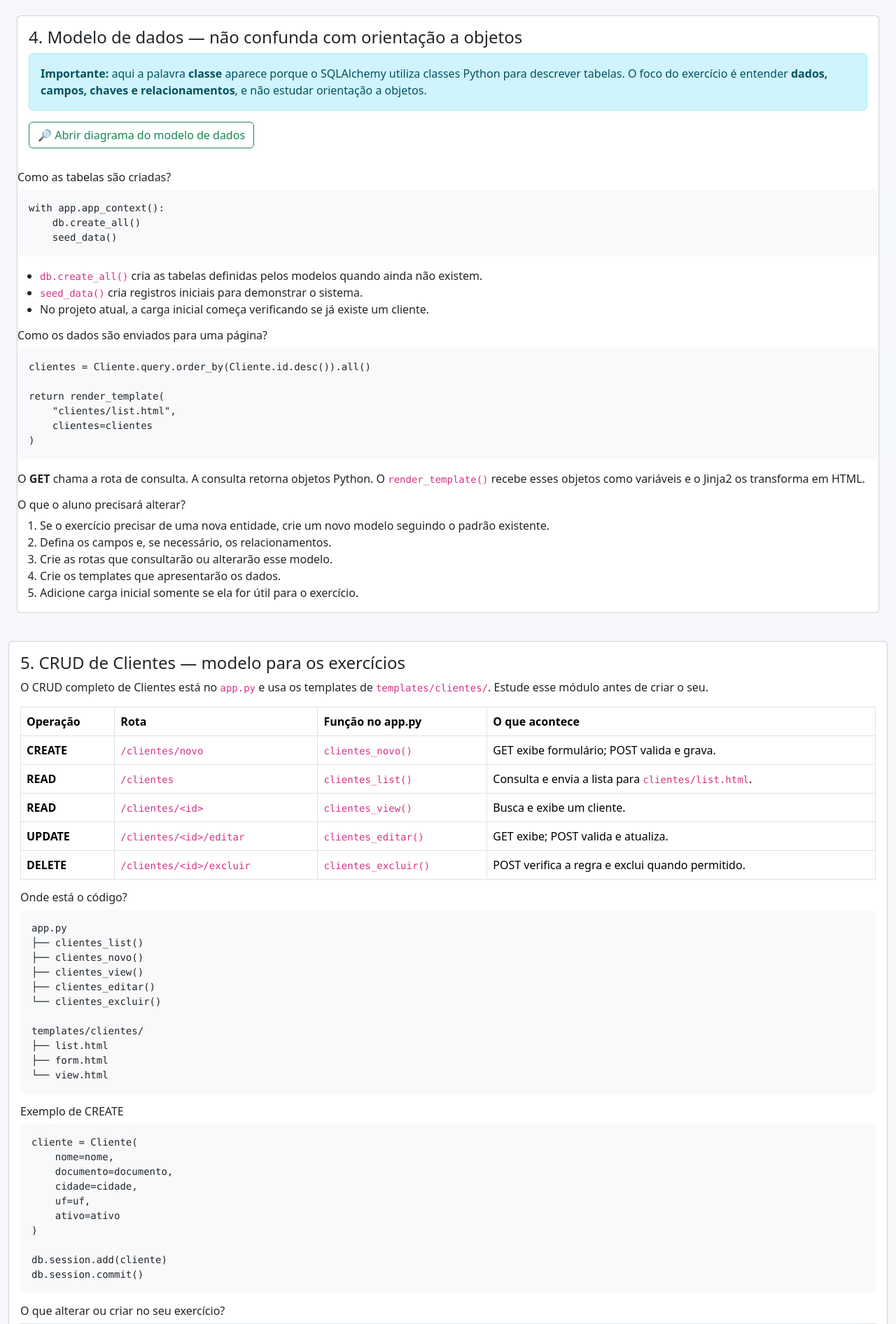
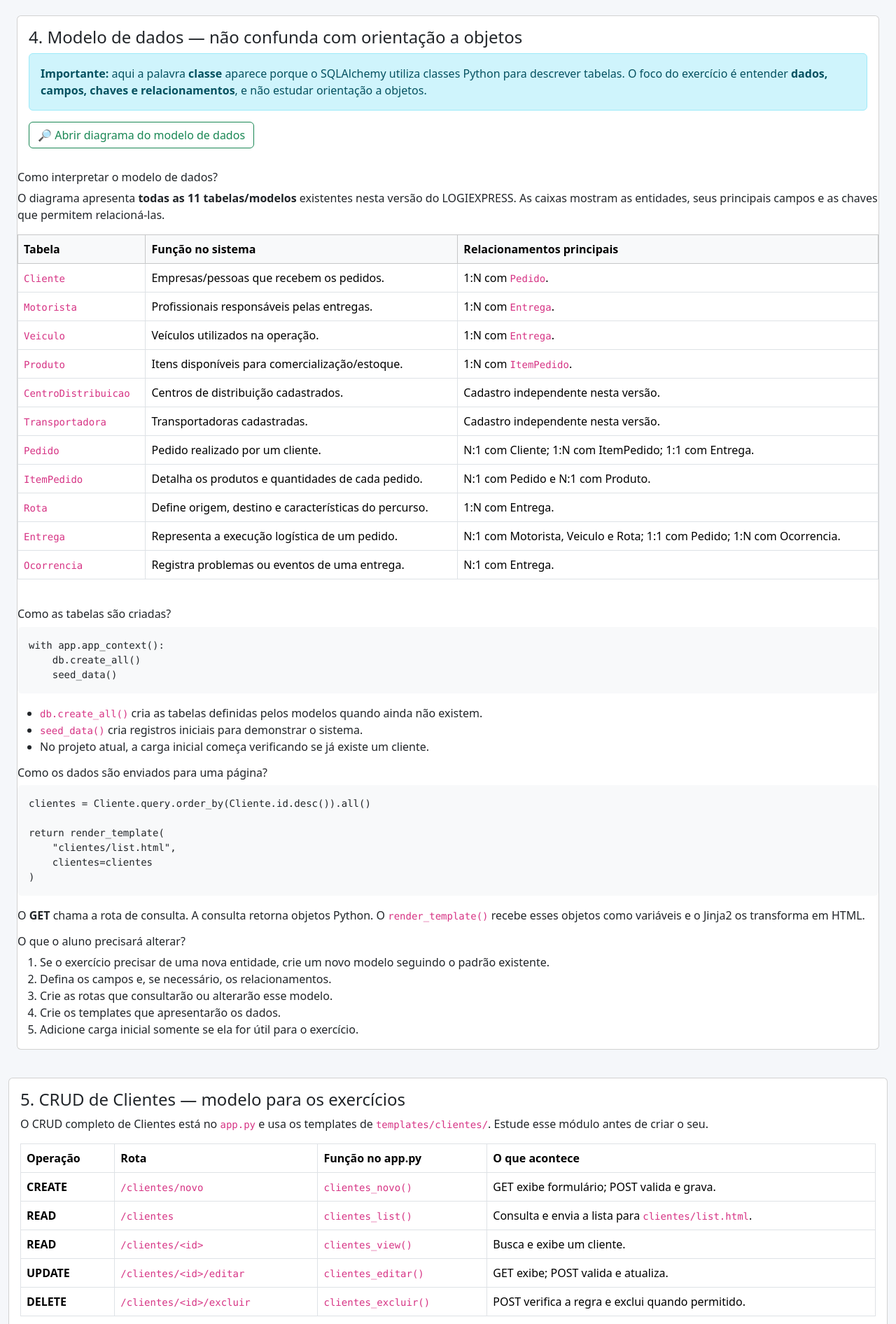
Before and after one commit to 4ngel0s/altoimpacto_logiexpress, a Flask app: page /documentacao-tecnica in a window 1280 px wide. Shown: the part 2211-4103 px from the top of the page at 70% size. Run offline with Flask 3, Linux system fonts and the light colour scheme.

Commit message:
Completa modelo de dados e corrige exemplo Jinja

```diff
--- a/templates/documentacao_tecnica.html
+++ b/templates/documentacao_tecnica.html
@@ -235,7 +235,7 @@ return render_template(
                         <rect x="615" y="335" width="250" height="175" rx="12" fill="#fff" stroke="#f08a24" stroke-width="3"/>
                         <rect x="615" y="335" width="250" height="42" rx="12" fill="#f08a24"/>
                         <text x="740" y="362" text-anchor="middle" font-family="Arial" font-size="18" font-weight="700" fill="#fff">ITEM_PEDIDO</text>
-                        <text x="635" y="400" font-family="Arial" font-size="14">id • PK</text><text x="635" y="422" font-family="Arial" font-size="14">pedido_id • FK</text><text x="635" y="444" font-family="Arial" font-size="14">produto_id • FK</text><text x="635" y="466" font-family="Arial" font-size="14">quantidade</text><text x="635" y="488" font-family="Arial" font-size="14">preco_unitario</text>
+                        <text x="635" y="400" font-family="Arial" font-size="14">id • PK</text><text x="635" y="422" font-family="Arial" font-size="14">pedido_id • FK</text><text x="635" y="444" font-family="Arial" font-size="14">produto_id • FK</text><text x="635" y="466" font-family="Arial" font-size="14">quantidade</text><text x="635" y="488" font-family="Arial" font-size="14">valor_unitario</text>
 
                         <!-- ROTAS -->
                         <rect x="905" y="335" width="250" height="175" rx="12" fill="#fff" stroke="#2d9b68" stroke-width="3"/>
@@ -257,22 +257,34 @@ return render_template(
 
                         <!-- RELATIONSHIP LINES -->
                         <g stroke="#6b7280" stroke-width="2.5" fill="none">
-                            <path d="M285 205 H325"/><path d="M160 280 V335"/><path d="M450 280 V335"/>
-                            <path d="M575 420 H615"/><path d="M865 420 H905"/><path d="M1155 420 H1195"/>
-                            <path d="M740 510 V565 H575"/><path d="M1330 510 V565 H575"/>
-                            <path d="M1330 510 V760 H575"/>
+                            <!-- Cliente 1:N Pedido -->
+                            <path d="M285 205 H325"/>
+                            <!-- Pedido 1:N ItemPedido -->
+                            <path d="M575 420 H615"/>
+                            <!-- Produto 1:N ItemPedido -->
+                            <path d="M740 280 V335"/>
+                            <!-- Pedido 1:1 Entrega -->
+                            <path d="M575 450 C800 540 1080 520 1195 450"/>
+                            <!-- Motorista 1:N Entrega -->
+                            <path d="M450 280 C850 300 1100 300 1270 335"/>
+                            <!-- Veiculo 1:N Entrega -->
+                            <path d="M740 280 C900 300 1180 305 1320 335"/>
+                            <!-- Rota 1:N Entrega -->
+                            <path d="M1155 420 H1195"/>
+                            <!-- Entrega 1:N Ocorrencia -->
+                            <path d="M1330 510 C1180 620 760 650 575 650"/>
                         </g>
 
                         <!-- RELATIONSHIP LABELS -->
                         <g font-family="Arial" font-size="13" fill="#44515d">
                             <text x="294" y="195">1:N</text>
-                            <text x="170" y="320">1:N</text>
-                            <text x="460" y="320">1:N</text>
                             <text x="585" y="410">1:N</text>
-                            <text x="875" y="410">N:1</text>
-                            <text x="1165" y="410">N:1</text>
-                            <text x="600" y="555">1:N</text>
-                            <text x="1340" y="555">1:N</text>
+                            <text x="750" y="320">1:N</text>
+                            <text x="1010" y="515">1:1</text>
+                            <text x="1050" y="300">1:N</text>
+                            <text x="1160" y="310">1:N</text>
+                            <text x="1165" y="410">1:N</text>
+                            <text x="900" y="635">1:N</text>
                         </g>
 
                         <!-- LEGEND -->
@@ -293,6 +305,36 @@ return render_template(
                     </svg>
                 </div>                </div>
             </details>
+
+            <h3 class="h6">Como interpretar o modelo de dados?</h3>
+            <p>
+                O diagrama apresenta <strong>todas as 11 tabelas/modelos</strong> existentes nesta versão do LOGIEXPRESS.
+                As caixas mostram as entidades, seus principais campos e as chaves que permitem relacioná-las.
+            </p>
+            <div class="table-responsive mb-4">
+                <table class="table table-bordered align-middle">
+                    <thead class="table-light">
+                        <tr>
+                            <th>Tabela</th>
+                            <th>Função no sistema</th>
+                            <th>Relacionamentos principais</th>
+                        </tr>
+                    </thead>
+                    <tbody>
+                        <tr><td><code>Cliente</code></td><td>Empresas/pessoas que recebem os pedidos.</td><td>1:N com <code>Pedido</code>.</td></tr>
+                        <tr><td><code>Motorista</code></td><td>Profissionais responsáveis pelas entregas.</td><td>1:N com <code>Entrega</code>.</td></tr>
+                        <tr><td><code>Veiculo</code></td><td>Veículos utilizados na operação.</td><td>1:N com <code>Entrega</code>.</td></tr>
+                        <tr><td><code>Produto</code></td><td>Itens disponíveis para comercialização/estoque.</td><td>1:N com <code>ItemPedido</code>.</td></tr>
+                        <tr><td><code>CentroDistribuicao</code></td><td>Centros de distribuição cadastrados.</td><td>Cadastro independente nesta versão.</td></tr>
+                        <tr><td><code>Transportadora</code></td><td>Transportadoras cadastradas.</td><td>Cadastro independente nesta versão.</td></tr>
+                        <tr><td><code>Pedido</code></td><td>Pedido realizado por um cliente.</td><td>N:1 com Cliente; 1:N com ItemPedido; 1:1 com Entrega.</td></tr>
+                        <tr><td><code>ItemPedido</code></td><td>Detalha os produtos e quantidades de cada pedido.</td><td>N:1 com Pedido e N:1 com Produto.</td></tr>
+                        <tr><td><code>Rota</code></td><td>Define origem, destino e características do percurso.</td><td>1:N com Entrega.</td></tr>
+                        <tr><td><code>Entrega</code></td><td>Representa a execução logística de um pedido.</td><td>N:1 com Motorista, Veiculo e Rota; 1:1 com Pedido; 1:N com Ocorrencia.</td></tr>
+                        <tr><td><code>Ocorrencia</code></td><td>Registra problemas ou eventos de uma entrega.</td><td>N:1 com Entrega.</td></tr>
+                    </tbody>
+                </table>
+            </div>
 
             <h3 class="h6">Como as tabelas são criadas?</h3>
             <pre class="bg-light p-3 rounded">with app.app_context():
@@ -492,9 +534,14 @@ if quantidade_pedidos > 0:
 {% endif %}{% endraw %}</pre>
 
             <h3 class="h6">Exemplo 4 — link para uma rota Flask</h3>
-            <pre class="bg-light p-3 rounded">{% raw %}&lt;a href="{{ url_for('clientes_editar', cliente_id=cliente.id) }}"&gt;Editar&lt;/a&gt;
-    Editar
-</a>{% endraw %}</pre>
+            <pre class="bg-light p-3 rounded">{% raw %}&lt;a href="{{ url_for('clientes_editar', cliente_id=cliente.id) }}"&gt;Editar&lt;/a&gt;{% endraw %}</pre>
+            <p>
+                No exemplo acima, o código está sendo <strong>demonstrado</strong> e não é um link da própria documentação.
+                Para testar uma rota real, use o botão abaixo.
+            </p>
+            <a class="btn btn-outline-primary btn-sm mb-2" href="{{ url_for('clientes_editar', cliente_id=1) }}">
+                🔗 Abrir exemplo real — editar Cliente 1
+            </a>
 
             <h3 class="h6">Como alterar ou criar?</h3>
             <ol>
```
